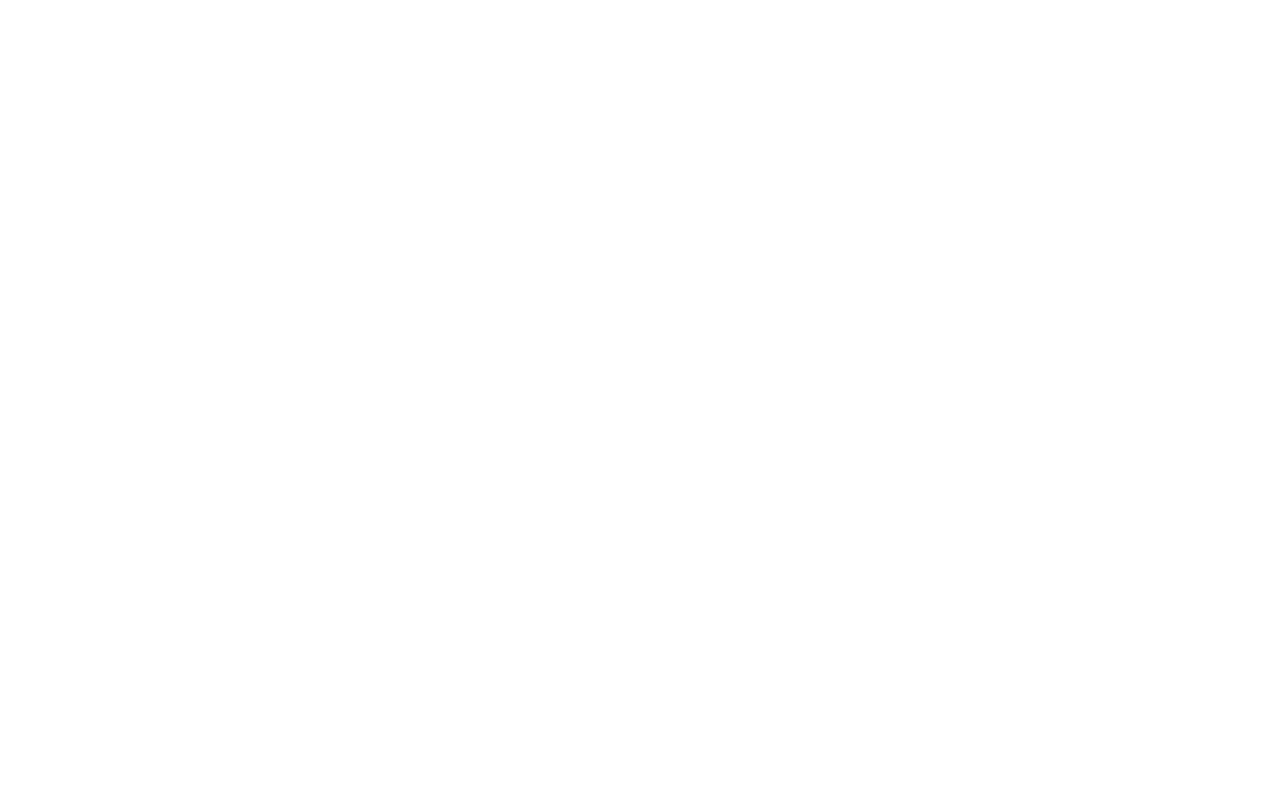
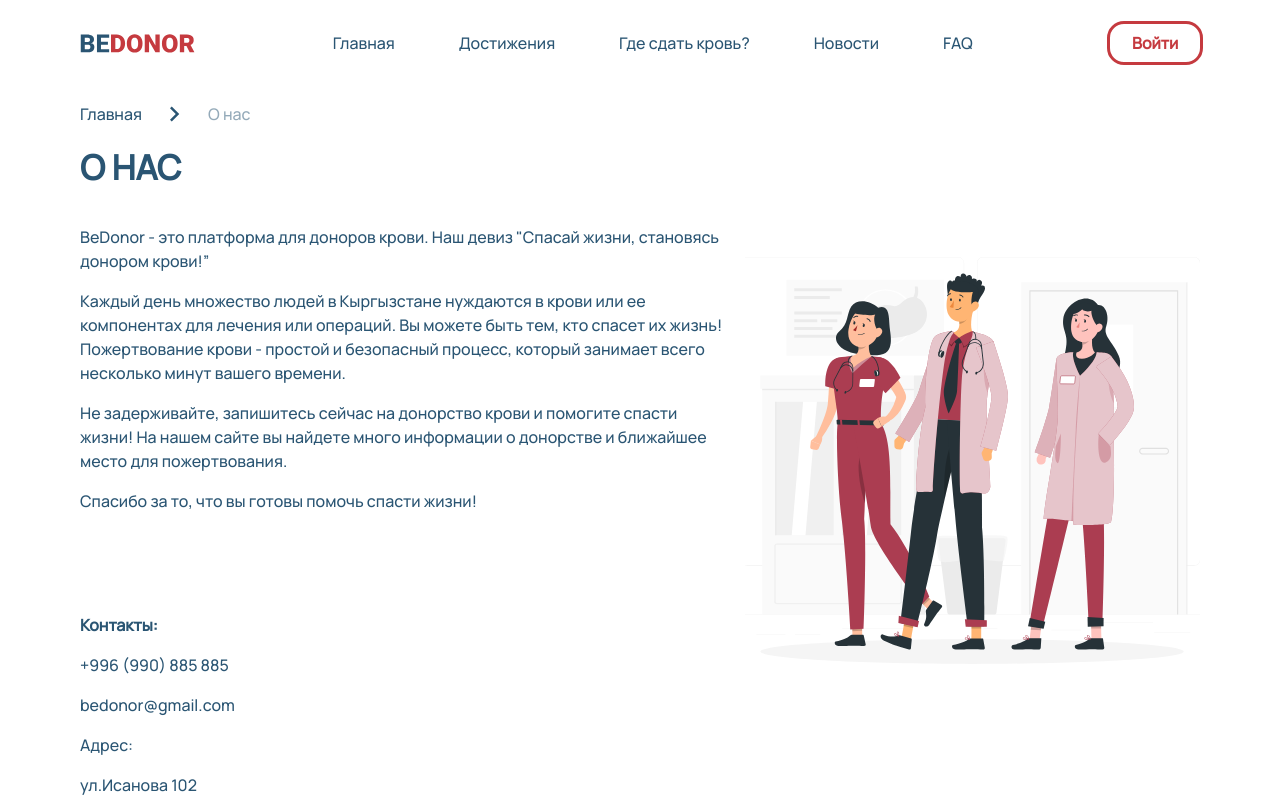
Before and after one commit to jantay04/bedonor, a React (Create React App) app: page /aboutus in a window 1280 px wide. Before the commit this address had no page. Shown: the top 800 px of the page. Built offline with nearby package versions, Linux system fonts and the light colour scheme.

Commit message:
about us page added

```diff
--- a/src/App.tsx
+++ b/src/App.tsx
@@ -3,6 +3,7 @@
 import { createTheme, ThemeProvider } from "@mui/material/styles";
 import HomePage from "./pages/HomePage";
 import NewsPage from "./pages/NewsPage";
+import AboutUsPage from "./pages/AboutUsPage";
 
 const theme = createTheme({
   palette: {
@@ -21,6 +22,7 @@
         <Routes>
           <Route path="/" element={<HomePage />} />
           <Route path="/news" element={<NewsPage />} />
+          <Route path="/aboutus" element={<AboutUsPage />} />
         </Routes>
       </BrowserRouter>
     </ThemeProvider>
--- a/src/MainRoutes.js
+++ b/src/MainRoutes.js
@@ -7,6 +7,11 @@
     {
       link: "/",
       element: <HomePage />,
+      id: 1,
+    },
+    {
+      link: "/aboutus",
+      element: <AboutUsPage />,
       id: 1,
     },
   ];
--- /dev/null
+++ b/src/pages/AboutUsPage/index.tsx
@@ -0,0 +1,55 @@
+import React from "react";
+import MainLayout from "../../components/Layout/MainLayout";
+import sign from "../AboutUsPage/assets/chevron_right.svg";
+import picture from "../AboutUsPage/assets/main_pic.svg";
+
+type Props = {};
+
+const AboutUs = (props: Props) => {
+  return (
+    <MainLayout>
+      <div className="container mx-auto py-5 mt-5 grid grid-cols-12 gap-[20px] max-sm:gap-[10px text-[#2A5573]">
+        <div className="col-span-7 max-lg:col-span-12">
+          <div className="flex flex-row mb-4">
+            <p className="mr-7 text-[16px] font-medium">Главная</p>
+            <img className="" src={sign} alt="sign" />
+            <p className="ml-7 text-[16px] font-medium text-[#2A557380]">
+              О нас
+            </p>
+          </div>
+          <h3 className="text-[34px] font-bold mb-8">О НАС</h3>
+          <div className="flex flex-col space-y-4">
+            <p>
+              BeDonor - это платформа для доноров крови. Наш девиз "Спасай
+              жизни, становясь донором крови!”
+            </p>
+            <p>
+              Каждый день множество людей в Кыргызстане нуждаются в крови или ее
+              компонентах для лечения или операций. Вы можете быть тем, кто
+              спасет их жизнь! Пожертвование крови - простой и безопасный
+              процесс, который занимает всего несколько минут вашего времени.
+            </p>
+            <p>
+              Не задерживайте, запишитесь сейчас на донорство крови и помогите
+              спасти жизни! На нашем сайте вы найдете много информации о
+              донорстве и ближайшее место для пожертвования.
+            </p>
+            <p>Спасибо за то, что вы готовы помочь спасти жизни!</p>
+          </div>
+            <div className="flex flex-col space-y-4 mt-[100px]">
+              <p className="font-bold">Контакты:</p>
+              <p>+996 (990) 885 885</p>
+              <p>bedonor@gmail.com</p>
+              <p>Адрес:</p>
+              <p>ул.Исанова 102</p>
+            </div>
+        </div>
+        <div className="col-span-5 max-lg:col-span-12 max-lg:order-first flex justify-center items-center pt-[40px]">
+          <img src={picture} alt="picture" />
+        </div>
+      </div>
+    </MainLayout>
+  );
+};
+
+export default AboutUs;
```
Also changed, not shown: src/pages/AboutUsPage/assets/chevron_right.svg (added), src/pages/AboutUsPage/assets/main_pic.svg (added).
